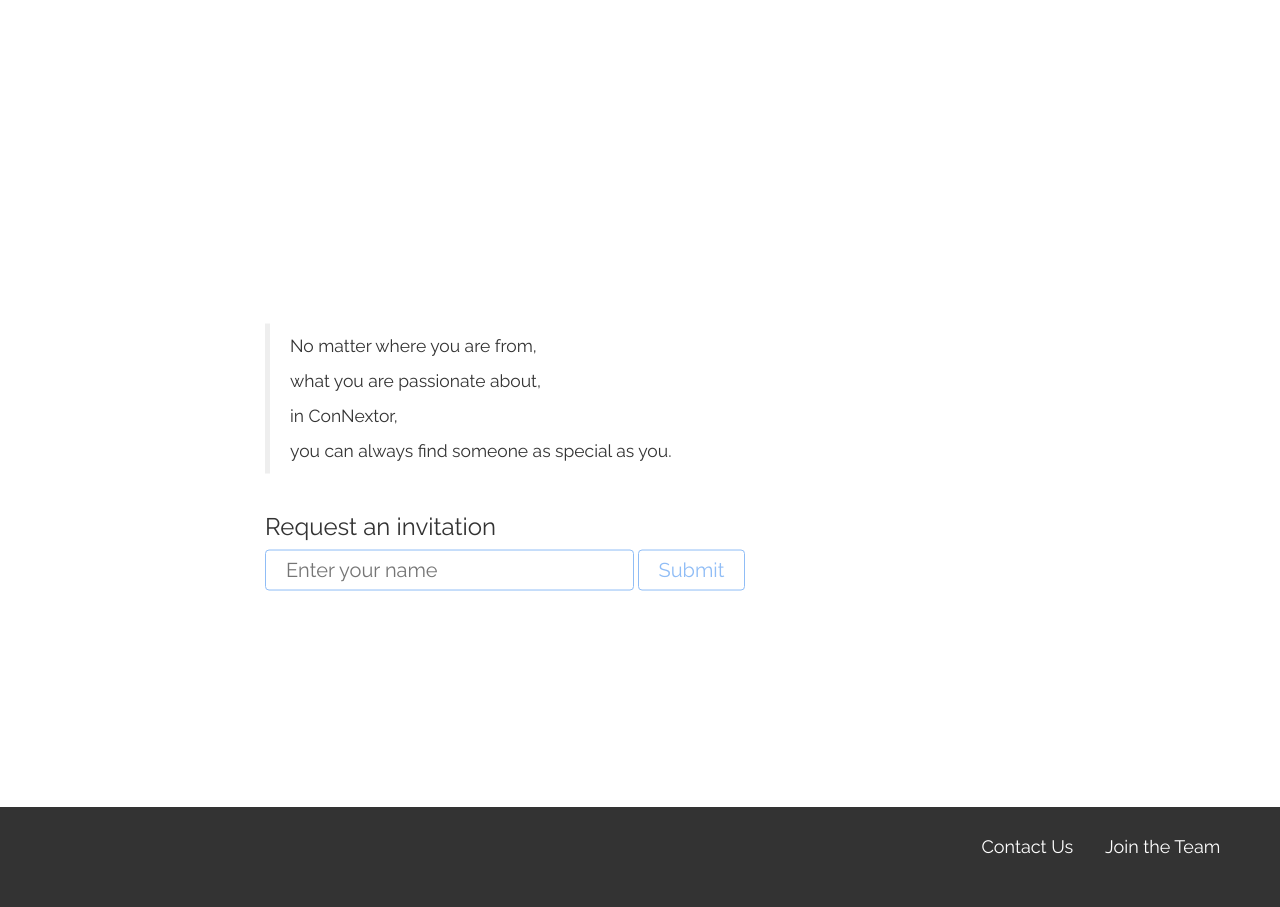
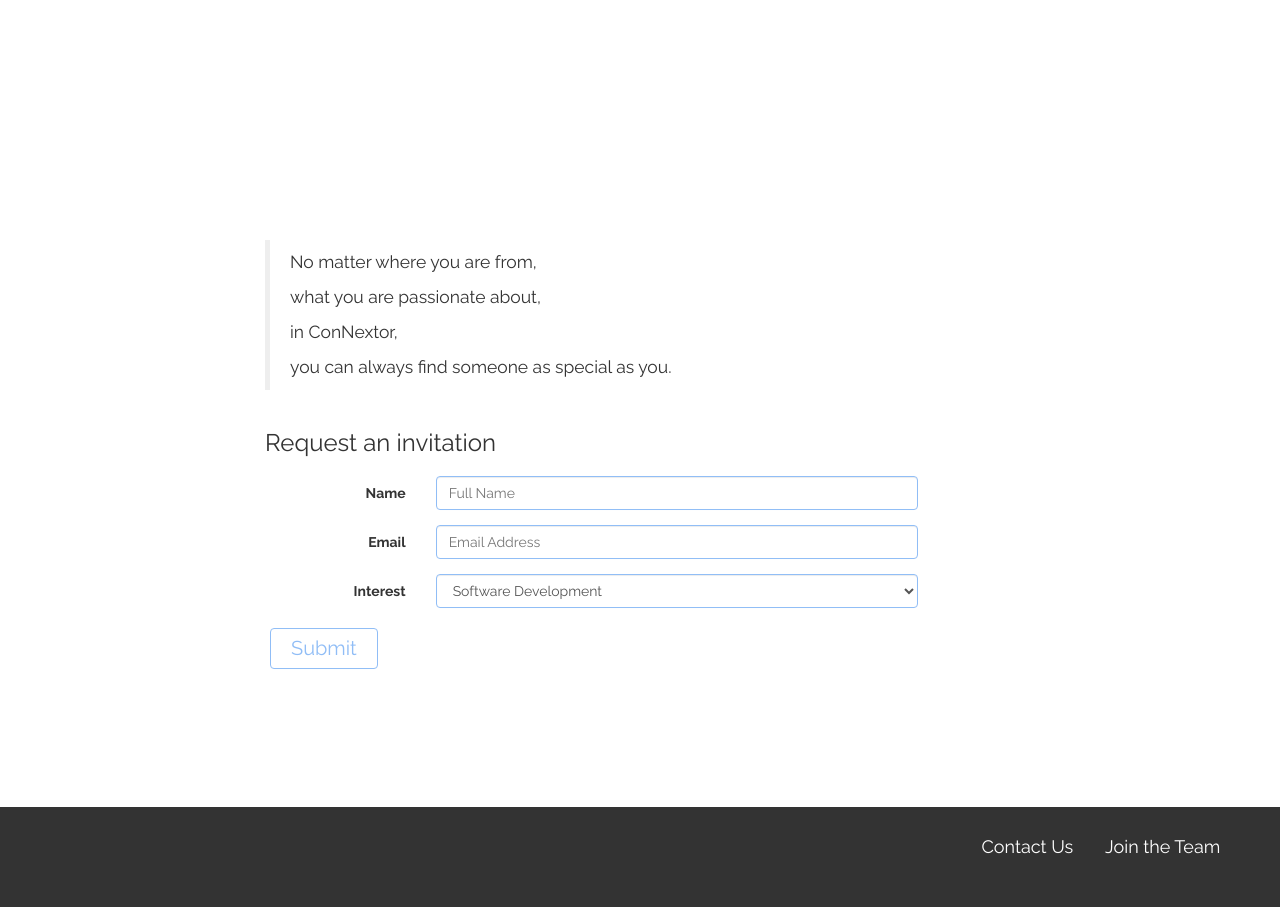
Before and after one commit to quitequinn/ConNextor, a PHP site: page / in a window 1280 px wide. Shown: the part 4693-5600 px from the top of the page. Run offline with PHP 8.4, Linux system fonts and the light colour scheme; lists and menus that the app fills with data are empty; some libraries are stand-ins or nearby versions.

Commit message:
info-page: form changes

```diff
--- a/web/index.html
+++ b/web/index.html
@@ -136,19 +136,36 @@
                 <div class="container">
                     <div class="row">
                         <div class="col-md-7 col-md-offset-2" >
-                            <h3>Request an invitation</h3>
-                            <form name="invitation">
+                            <h3 id="form-title" alt="Thank you for registering">Request an invitation</h3>
+                            <form name="invitation" class="form-horizontal">
                                 <!--Name: -->
-                                <input id="nameInput" name="name" class="input-upright" type="text" placeholder="Enter your name" size="30"/>
-                                <!--<br />-->
-                                <!--Email: <input id="emailInput" name="email" class="input-upright" type="text" placeholder="Enter your email" size="30"/><br />-->
-                                <!--<select id="interestInput" name="interest">-->
-                                    <!--<option value="software" label="Software Development"></option>-->
-                                    <!--<option value="hardware" label="Hardware Development"></option>-->
-                                    <!--<option value="film" label="Film and Photography"></option>-->
-                                    <!--<option value="design" label="Digital and Visual Design"></option>-->
-                                    <!--<option value="other" label="Other (please specify)"></option>-->
-                                <!--</select><br />-->
+                                <div class="form-group">
+                                    <label class="col-sm-3 control-label">Name</label>
+                                    <div class="col-sm-9">
+                                        <input id="nameInput" name="name" class="form-control border-change" type="text" placeholder="Full Name" size="30"/>
+                                    </div>
+                                </div>
+                                <!--Email: -->
+                                <div class="form-group">
+                                    <label class="col-sm-3 control-label">Email</label>
+                                    <div class="col-sm-9">
+                                        <input id="emailInput" name="email" class="form-control border-change" type="text" placeholder="Email Address" size="30"/>
+                                    </div>
+                                </div>
+                                <!--input id="emailInput" name="email" class="form-control input-upright" type="text" placeholder="Email Address" size="30"-->
+                                <div class="form-group">
+                                    <label class="col-sm-3 control-label">Interest</label>
+                                    <div class="col-sm-9">
+                                        <select id="interestInput" class="form-control border-change" name="interest">
+                                            <option value="software" label="Software Development"></option>
+                                            <option value="hardware" label="Hardware Development"></option>
+                                            <option value="film" label="Film and Photography"></option>
+                                            <option value="design" label="Digital and Visual Design"></option>
+                                            <option value="other" label="Other"></option>
+                                        </select>
+                                        <input id="altInterestInput" name="altinterest" class="form-control border-change" type="text" placeholder="Please Specify" size="30" />
+                                    </div>
+                                </div>
                                 <input type="submit" class="btn-upright" />
                             </form>
                         </div>
--- a/web/scripts/outpost.js
+++ b/web/scripts/outpost.js
@@ -1,8 +1,14 @@
-function postEmailToServer(emailAddress) {
+function postEmailToServer(name, emailAddress, interest, altinterest) {
     //var emailAddress = document.getElementById("emailInput").value;
+    console.log("Called postEmailToServer: " + name + ", " + emailAddress + ", " + interest + ", " + altinterest);
 
     // do get
-    $.get("http://135.0.25.246:2999", {email: emailAddress}, function (data, status) {
+    $.get("http://135.0.25.246:2999", {
+        name: name,
+        email: emailAddress,
+        interest: interest,
+        altinterest: altinterest
+    }, function (data, status) {
         if (status !== 'success') {
             alert("Connection Refused, Please try again.");
         } else if (data === 'true') {
--- a/web/scripts/scroll.js
+++ b/web/scripts/scroll.js
@@ -16,10 +16,29 @@ $(document).ready(function () {
         return false;
     });
 
-    document.forms['invitation'].onsubmit = function () {
-        postEmailToServer(document.forms['invitation'].email.value);
+    document.forms['invitation'].onsubmit = function post() {
+        var name = document.forms['invitation'].name.value,
+            email = document.forms['invitation'].email.value,
+            interest = document.forms['invitation'].interest.value,
+            altinterest = document.forms['invitation'].altinterest.value;
+        var title = document.getElementById('form-title');
+
+        postEmailToServer(name, email, interest, altinterest);
+        $('form[name="invitation"]').fadeOut();
+        swapWithAltText(title);
         return false;
-    }
+    };
+
+    $('#altInterestInput').hide();
+
+    $('#interestInput').change(function(){
+        if($('#interestInput').val() == 'other'){
+            $('#altInterestInput').show();
+        } else {
+            $('#altInterestInput').hide();
+        }
+    });
+
 });
 
 /**
@@ -82,3 +101,7 @@ function changeSection(newSection) {
 function highlightCurrentTimeLineElement(newSection) {
 
 }
+
+function swapWithAltText(element) {
+    element.innerHTML = element.getAttribute('alt');
+}
--- a/web/stylesheets/index.css
+++ b/web/stylesheets/index.css
@@ -88,6 +88,7 @@ li {
     border: solid #90bdf6 1px;
     text-decoration: none;
     background: none;
+    margin: 5px 5px 5px 5px;
 }
 
 .btn-upright:hover {
@@ -102,6 +103,11 @@ li {
     border-radius: 4px;
     font-size: 20px;
     padding: 5px 20px 5px 20px;
+    border: solid #90bdf6 1px;
+    margin: 5px 5px 5px 5px;
+}
+
+.border-change {
     border: solid #90bdf6 1px;
 }
 
@@ -158,11 +164,19 @@ li {
     height: 100%;
 }
 
+.visibility-hidden {
+    visibility: hidden;
+}
+
+.form-submitted {
+    visibility: hidden;
+}
+
 .bottom-page-container {
     position: relative;
     width: 100%;
     height: 100%;
-    min-height: 400px;
+    min-height: 700px;
     background-color: white;
 }
 
@@ -180,6 +194,9 @@ li {
 
 }
 
+#form-title {
+   margin-bottom: 20px;
+}
 
 .footer {
     position: absolute;
```
Also changed, not shown: nodescripts/http-record-server.js (added, +23 -0 lines).
